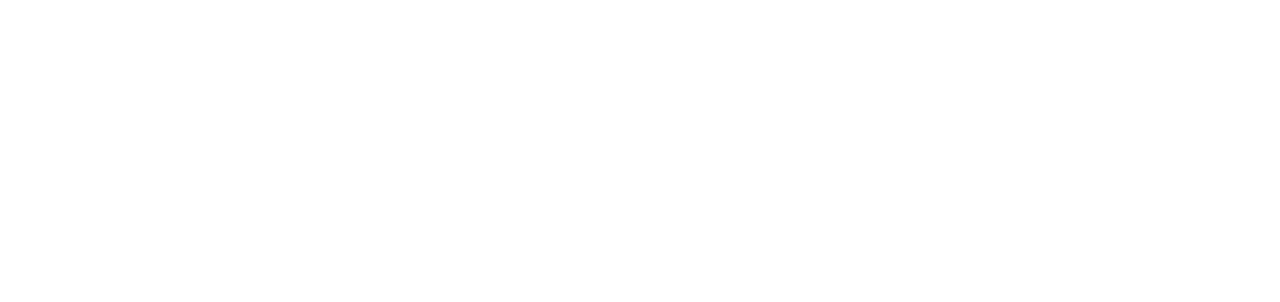
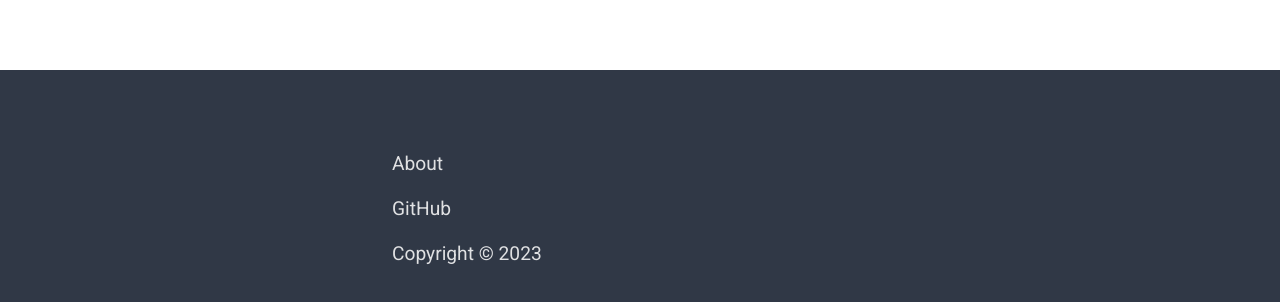
Before and after one commit to DeltaLF/online-course, a React (Create React App) app: page / in a window 1280 px wide. Shown: the part 908-1210 px from the top of the page. Before the commit the page ends 946 px from the top, so only its background shows below. Built offline with nearby package versions, Linux system fonts and the light colour scheme; no server answers.

Commit message:
feat: add footer
1. install scss
2. add global css variables
3. add footer component

```diff
--- a/package.json
+++ b/package.json
@@ -22,6 +22,7 @@
     "redux": "^4.1.2",
     "redux-form": "^8.3.8",
     "redux-thunk": "^2.4.1",
+    "sass": "^1.62.1",
     "typescript": "^4.7.2",
     "web-vitals": "^2.1.4"
   },
--- a/src/components/App.js
+++ b/src/App.js
@@ -1,26 +1,28 @@
+import "./styles/main.scss";
 import React, { Fragment } from "react";
 import { Routes, Route, Outlet } from "react-router-dom";
-import Header from "./header/Header";
-import UserRegister from "../pages/users/UserRegister";
-import UserLogin from "../pages/users/UserLogin";
-import UserPage from "../pages/users/UserPage";
-import InstructorPage from "../pages/instructor/InstructorPage";
-import CourseDetail from "./common/CourseDetail";
-import PrivateRoute from "./PrivateRoute";
-import { messageClear } from "../actions";
+import Header from "./components/header/Header";
+import UserRegister from "./pages/users/UserRegister";
+import UserLogin from "./pages/users/UserLogin";
+import UserPage from "./pages/users/UserPage";
+import InstructorPage from "./pages/instructor/InstructorPage";
+import CourseDetail from "./components/common/CourseDetail";
+import PrivateRoute from "./components/PrivateRoute";
+import { messageClear } from "./actions";
 import { connect } from "react-redux";
-import MainPage from "../pages/main/MainPage";
-import ErrorBoundary from "./common/ErrorBoundary";
-import GoToTop from "./common/goToTop";
-import TopButton from "./common/TopButton";
-import ErorrPage from "../pages/error/ErrorPage";
+import MainPage from "./pages/main/MainPage";
+import ErrorBoundary from "./components/common/ErrorBoundary";
+import GoToTop from "./components/common/goToTop";
+import TopButton from "./components/common/TopButton";
+import ErorrPage from "./pages/error/ErrorPage";
+import Footer from "./components/footer/Footer";
 
 class App extends React.Component {
   render() {
     const { alert } = this.props;
     return (
       <ErrorBoundary>
-        <div className="mb-5">
+        <>
           {alert.message && (
             <div className={`fixed-bottom mb-0 alert opacity-50 ${alert.type}`}>
               {alert.message}
@@ -36,6 +38,7 @@
                   <Header />
                   <TopButton />
                   <Outlet />
+                  <Footer />
                 </Fragment>
               }
             >
@@ -73,7 +76,7 @@
             {/* <PrivateRoute path="/instructor" component={InstructorPage} />
             <PrivateRoute path="/user/" component={UserPage} /> */}
           </Routes>
-        </div>
+        </>
       </ErrorBoundary>
     );
   }
--- a/src/components/PrivateRoute.js
+++ b/src/components/PrivateRoute.js
@@ -2,8 +2,6 @@
 import { connect } from "react-redux";
 
 const PrivateRoute = ({ children, isSignedIn, ...rest }) => {
-  console.log("PrivateRotue", children, isSignedIn, rest);
-
   if (isSignedIn) {
     return children;
   } else {
--- /dev/null
+++ b/src/components/footer/Footer.tsx
@@ -0,0 +1,19 @@
+import "./footer.scss";
+
+function Footer() {
+  return (
+    <footer className="footer">
+      <ul className="footer__list">
+        <li>
+          <a href="https://deltalf.github.io/">About</a>{" "}
+        </li>
+        <li>
+          <a href="https://github.com/DeltaLF/online-course">GitHub</a>{" "}
+        </li>
+        <li>Copyright © 2023</li>
+      </ul>
+    </footer>
+  );
+}
+
+export default Footer;
--- /dev/null
+++ b/src/components/footer/footer.scss
@@ -0,0 +1,26 @@
+.footer {
+  margin-top: 5rem;
+  background-color: var(--color-background-black);
+  color: var(--color-background-white);
+  height: 15rem;
+  padding: 5rem;
+  font-size: 1.2rem;
+  &__list {
+    a {
+      text-decoration: none;
+      color: inherit;
+    }
+    margin: auto;
+    width: 50%;
+    display: grid;
+    grid-template-columns: repeat(auto-fit, minmax(18rem, 1fr));
+    gap: 1rem;
+  }
+  @media screen and (max-width: 600px) {
+    padding: 0;
+    &__list {
+      width: 100%;
+      padding: 2rem;
+    }
+  }
+}
--- a/src/components/header/Header.js
+++ b/src/components/header/Header.js
@@ -103,7 +103,7 @@
   }
   render() {
     return (
-      <div className="stickyHeader shadow bg-body rounded">
+      <header className="stickyHeader shadow bg-body rounded">
         <SpecialOffer />
         <div className="navbar navbar-expand-lg navbar-light light bg-light">
           <div className="container-fluid">
@@ -147,7 +147,7 @@
             </div>
           </div>
         </div>
-      </div>
+      </header>
     );
   }
 }
--- a/src/index.tsx
+++ b/src/index.tsx
@@ -1,7 +1,7 @@
 import ReactDOM from "react-dom";
 import { BrowserRouter } from "react-router-dom";
 import { Provider } from "react-redux";
-import App from "./components/App";
+import App from "./App";
 import store from "./redux/store";
 
 ReactDOM.render(
--- /dev/null
+++ b/src/styles/_base.scss
@@ -0,0 +1,4 @@
+:root {
+  --color-background-black: #303846;
+  --color-background-white: #e0e1e3;
+}
--- /dev/null
+++ b/src/styles/main.scss
@@ -0,0 +1 @@
+@import "base";
```
Also changed, not shown: 1 other file (tests, documents, lock files or other folders).
